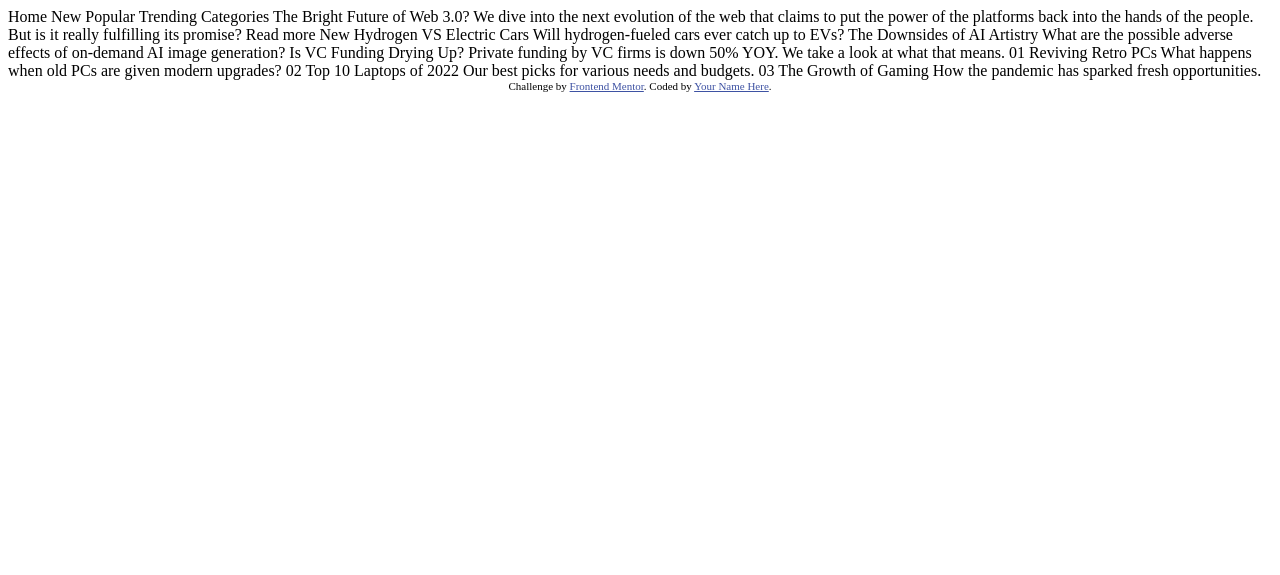
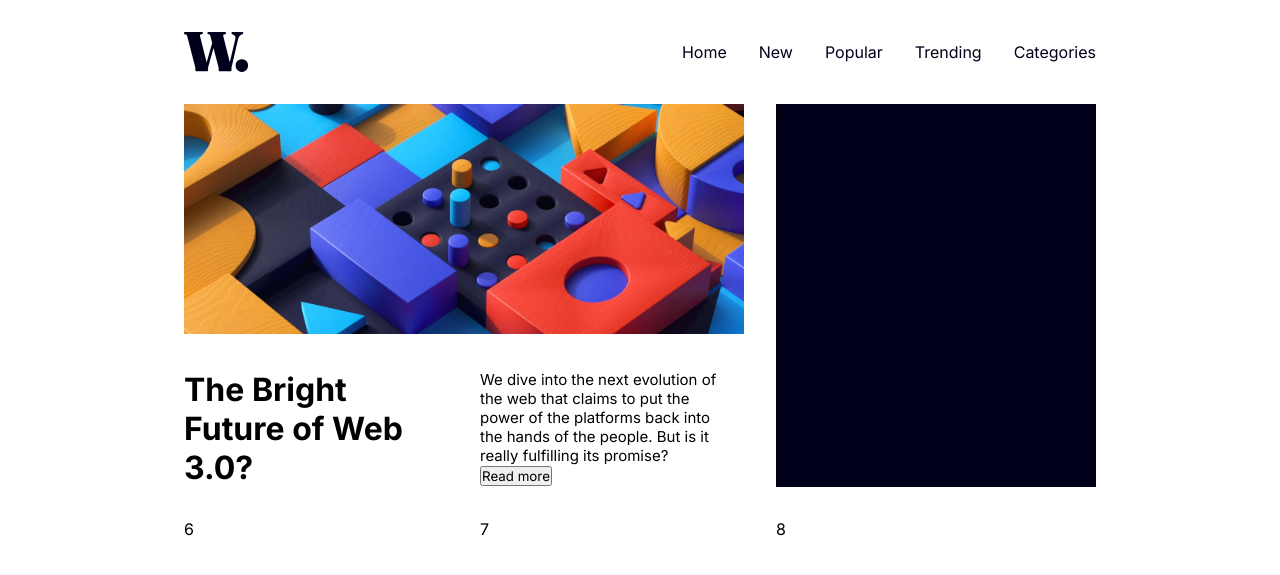
Before and after one commit to Wira-Kusuma/news-homepage-main, a plain HTML site: page index.html in a window 1280 px wide. Drawn offline with Linux system fonts and the light colour scheme.

Commit message:
first submition

```diff
--- a/index.html
+++ b/index.html
@@ -8,26 +8,58 @@
 
   <title>Frontend Mentor | News homepage</title>
 
-  <!-- Feel free to remove these styles or customise in your own stylesheet 👍 -->
-  <style>
-    .attribution { font-size: 11px; text-align: center; }
-    .attribution a { color: hsl(228, 45%, 44%); }
-  </style>
+  <link rel="stylesheet" href="style.css">
 </head>
 <body>
 
-  Home
-  New
-  Popular
-  Trending
-  Categories
+  <main>
+    <header class="card1 card">
+      <img src="assets/images/logo.svg" alt="">
+      <nav>
+        <a href="#">Home</a>
+        <a href="#">New</a>
+        <a href="#">Popular</a>
+        <a href="#">Trending</a>
+        <a href="#">Categories</a>
+      </nav>
+    </header>
 
-  The Bright Future of Web 3.0?
+    <section class="card2 card">
+      <img src="assets/images/image-web-3-desktop.jpg" alt="">
+    </section>
 
-  We dive into the next evolution of the web that claims to put the power of the platforms back into the hands of the people.
-  But is it really fulfilling its promise?
+    <h1 class="card3 card">
+      The Bright Future of Web 3.0?
+    </h1>
 
-  Read more
+    <div class="desc card4 card">
+      <p>
+        We dive into the next evolution of the web that claims to put the power of the platforms back into the hands of the people. But is it really fulfilling its promise?
+      </p>
+      <button>Read more</button>
+    </div>
+
+    <aside class="card5 card">
+      5
+    </aside>
+
+    <section class="card6 card">
+      6
+    </section>
+
+    <section class="card7 card">
+      7
+    </section>
+
+    <section class="card8 card">
+      8
+    </section>
+  </main>
+
+  <!--
+
+
+
 
   New
 
@@ -50,11 +82,11 @@
 
   03
   The Growth of Gaming
-  How the pandemic has sparked fresh opportunities.
+  How the pandemic has sparked fresh opportunities. -->
 
-  <div class="attribution">
+  <!-- <div class="attribution">
     Challenge by <a href="https://www.frontendmentor.io?ref=challenge" target="_blank">Frontend Mentor</a>.
     Coded by <a href="#">Your Name Here</a>.
-  </div>
+  </div> -->
 </body>
 </html>
--- /dev/null
+++ b/style.css
@@ -0,0 +1,93 @@
+@import url('https://fonts.googleapis.com/css2?family=Barlow+Semi+Condensed:ital,wght@0,100;0,200;0,300;0,400;0,500;0,600;0,700;0,800;0,900;1,100;1,200;1,300;1,400;1,500;1,600;1,700;1,800;1,900&family=Barlow:ital,wght@0,100;0,200;0,300;0,400;0,500;0,600;0,700;0,800;0,900;1,100;1,200;1,300;1,400;1,500;1,600;1,700;1,800;1,900&family=DM+Sans:ital,opsz,wght@0,9..40,100..1000;1,9..40,100..1000&family=Epilogue:ital,wght@0,100..900;1,100..900&family=Figtree:ital,wght@0,300..900;1,300..900&family=Fraunces:ital,opsz,wght@0,9..144,100..900;1,9..144,100..900&family=Inter:ital,opsz,wght@0,14..32,100..900;1,14..32,100..900&family=Manrope:wght@200..800&family=Outfit:wght@100..900&family=Poppins:ital,wght@0,100;0,200;0,300;0,400;0,500;0,600;0,700;0,800;0,900;1,100;1,200;1,300;1,400;1,500;1,600;1,700;1,800;1,900&family=Public+Sans:ital,wght@0,100..900;1,100..900&family=Roboto:ital,wght@0,100..900;1,100..900&family=Work+Sans:ital,wght@0,100..900;1,100..900&display=swap');
+
+*{
+    font-family: "Inter", Arial, Helvetica, sans-serif;
+    box-sizing: border-box;
+    margin: 0;
+    padding: 0;
+    font-weight: 400;
+}
+
+:root {
+    --Soft-orange: hsl(35, 77%, 62%);
+    --Soft-red: hsl(5, 85%, 63%);
+    --Off-white: hsl(36, 100%, 99%);
+    --Grayish-blue: hsl(233, 8%, 79%);
+    --Dark-grayish-blue: hsl(236, 13%, 42%);
+    --Very-dark-blue: hsl(240, 100%, 5%);
+}
+
+p{
+    font-size: 15px;
+}
+
+body {
+    width: 100%;
+    display: grid;
+    place-items: center;
+    padding: 2rem;
+}
+
+main{
+    display: grid;
+    grid-template-columns: repeat(3,auto);
+    grid-template-rows: repeat(4,auto);
+    grid-template-areas:
+    "card1 card1 card1"
+    "card2 card2 card5"
+    "card3 card4 card5"
+    "card6 card7 card8";
+    gap: 2rem;
+}
+
+/* header */
+
+header {
+    width: 100%;
+    display: flex;
+    justify-content: space-between;
+    align-items: center;
+}
+
+nav {
+    display: flex;
+    gap: 2rem;
+}
+
+nav a {
+    text-decoration: none;
+    color: var(--Very-dark-blue);
+    transition: ease-in-out 0.2s;
+}
+nav a:hover{
+    color: var(--Soft-red);
+}
+
+/* card2 */
+
+.card2 img{
+    width: 35rem;
+}
+
+.card3 {
+    width: 15rem;
+    font-weight: 700;
+}
+
+.card4 {
+    width: 15rem;
+}
+
+.card5 {
+    width: 20rem;
+    background-color: var(--Very-dark-blue);
+}
+
+.card1{grid-area: card1;}
+.card2{grid-area: card2;}
+.card3{grid-area: card3;}
+.card4{grid-area: card4;}
+.card5{grid-area: card5;}
+.card6{grid-area: card6;}
+.card7{grid-area: card7;}
+.card8{grid-area: card8;}
```
